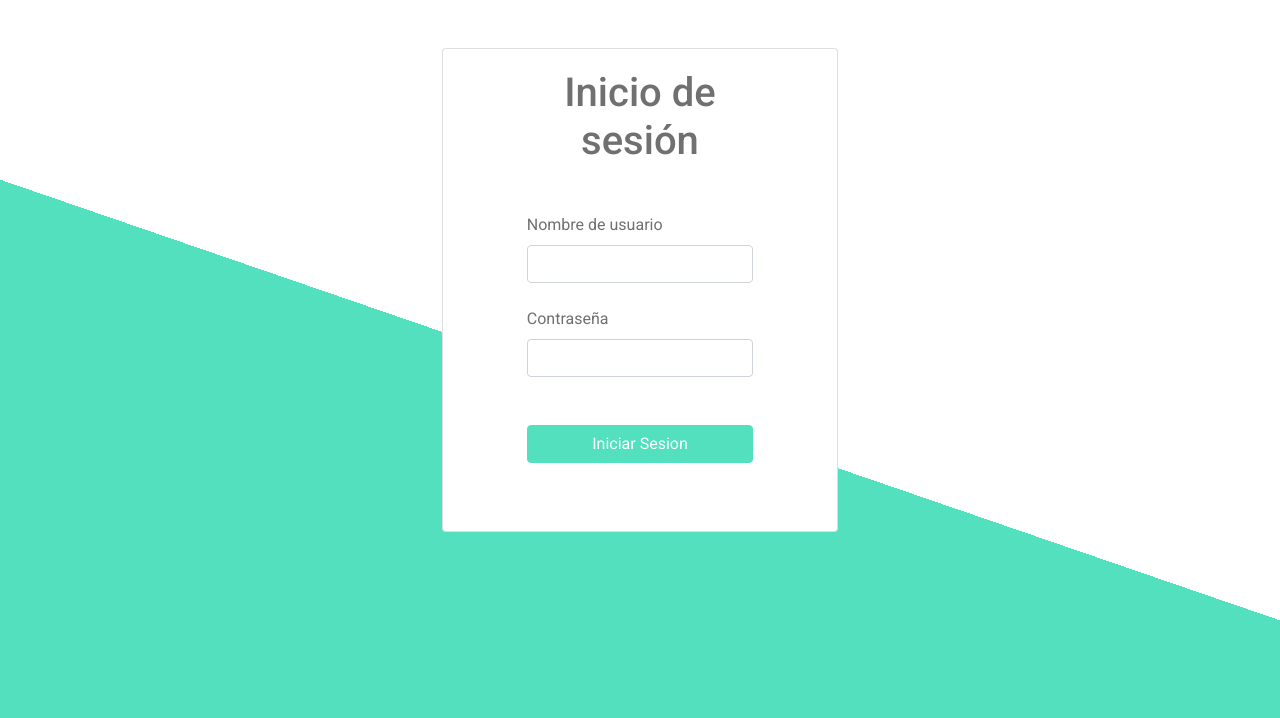
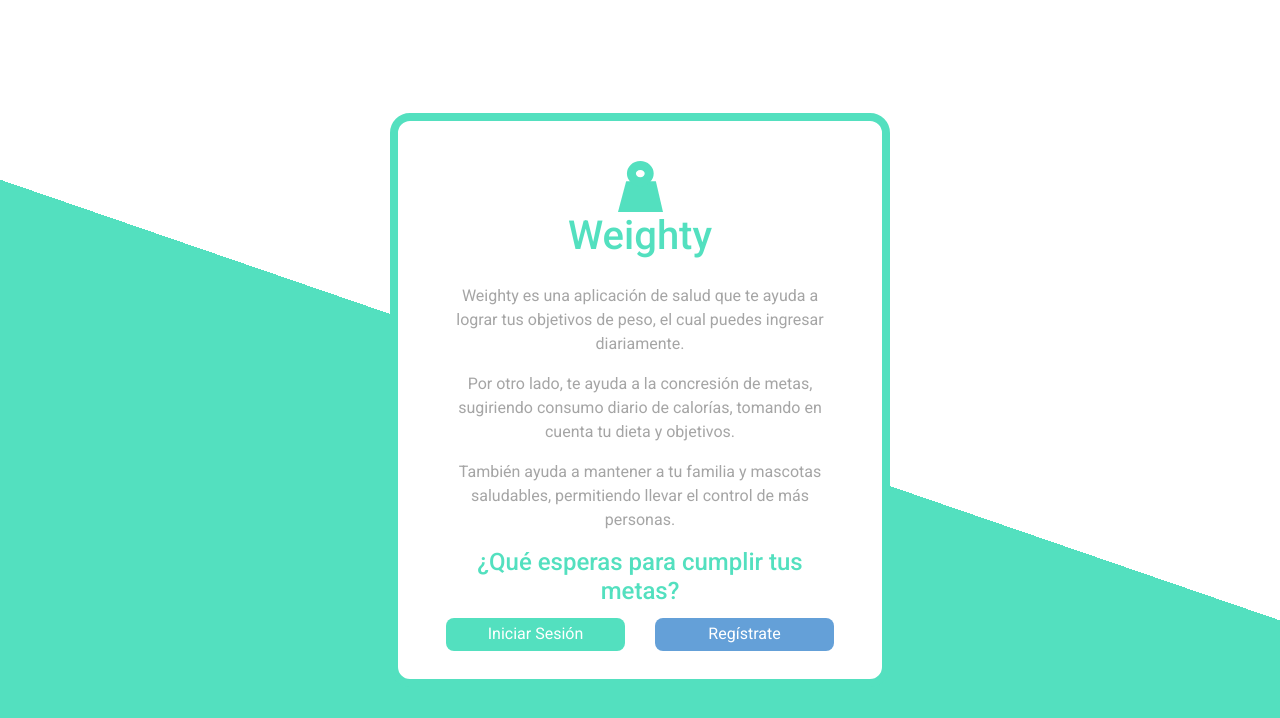
Before and after one commit to MattRomero/weighty, a Vue app in the folder client/: page / in a window 1280 px wide. Shown: the top 718 px of the page. Built offline with nearby package versions, Linux system fonts and the light colour scheme.

Commit message:
adds home and routes

```diff
--- a/client/src/App.vue
+++ b/client/src/App.vue
@@ -18,6 +18,7 @@
   background-color: #fff;
   border-radius: 1.25rem;
   padding: 1.5rem 1rem;
+  max-width: 500px;
 }
 
 
--- a/client/src/components/family/Family.vue
+++ b/client/src/components/family/Family.vue
@@ -1,12 +1,12 @@
 <template>
     <b-container>
         <b-row>
-            <b-col class="col-12 col-md-6 col-lg-4">
+            <b-col class="col-12 col-md-6 col-lg-4 mt-4">
                 <button class="add-btn" v-b-modal="'add-modal'">
                     <img src="../../assets/add.svg" class="pt-3" alt="add-icon" srcset=""/>
                 </button>
             </b-col>
-            <b-col v-for="member in familyMembers" :key="member.id" class="col-12 col-md-4">
+            <b-col v-for="member in familyMembers" :key="member.id" class="col-12 col-md-4 mt-4">
                 <FamilyCard :profileInfo="member"/>
             </b-col>
         </b-row>
@@ -71,8 +71,12 @@ export default {
 }
 </script>
 
-<style scoped>
-.add-btn {
+<style>
+body {
+    background: #f1f4fa;
+}
+
+button.add-btn {
     background: none;
     border: 0;
     outline: none;
--- a/client/src/components/family/FamilyCard.vue
+++ b/client/src/components/family/FamilyCard.vue
@@ -6,7 +6,9 @@
       <p>Peso actual</p>
     </div>
     <div class="card-bottom">
-      <b-button v-b-modal="'edit-modal'" class='family__card-btn'>Ver detalles</b-button>
+      <router-link :to="{ name: 'FamilyDetails', params: { memberId: profileInfo.id }}">
+              <b-button v-b-modal="'edit-modal'" class='family__card-btn'>Ver detalles</b-button>
+      </router-link>
     </div>
   </div>
 </template>
--- /dev/null
+++ b/client/src/components/family/FamilyMember.vue
@@ -0,0 +1,64 @@
+<template>
+<b-container>
+    <b-row class="d-flex justify-content-center">
+        <b-col class="col-12 col-md-8 col-lg-4">
+            <ProfileCard :profileInfo="person"/>
+        </b-col>
+        <b-col class="weighty-card col-12 col-md-8 mgt-1">
+            <h2>Progreso de {{person.name}}</h2>
+            <LineChart :chartData="chartData"></LineChart>
+        </b-col>
+    </b-row>
+</b-container>
+</template>
+
+<script>
+import ProfileCard from '../profile/profileCard/ProfileCard';
+import LineChart from '../Charts/LineChart';
+
+export default {
+    name: "FamilyMember",
+    components: {
+        ProfileCard,
+        LineChart
+    },
+    data(){
+        return {
+            person: {name: 'Héctor', weight: 69, idealWeight: 62,  goal: 'Tonificar'},
+            chartData: null
+      }
+    },
+    mounted() {
+        this.fillData();
+    },
+    methods: {
+        fillData() {
+            this.chartData = {
+                labels: ["01 Enero","02 Enero",	"03 Enero",	"04 Enero",	"05 Enero",	"06 Enero",	"07 Enero", "08 Enero", "09 Enero", "Hoy"],
+          datasets: [
+            {
+              label: 'Peso',
+              data: [85, 50, 74, 80, 72, 83, 70, 65, 62, 50],
+              fill: false,
+              borderColor: '#53E0BF',
+              backgroundColor: '#53E0BF',
+              borderWidth: 1
+            },
+            {
+              label: 'IMC',
+              data: [23, 30, 20, 30, 30, 54, 54,23, 12, 43],
+              fill: false,
+              borderColor: '#56cfe1',
+              backgroundColor: '#56cfe1',
+              borderWidth: 1
+            }
+          ]
+            }
+        }
+
+}
+}
+</script>
+
+<style scoped>
+</style>
--- a/client/src/components/family/router.js
+++ b/client/src/components/family/router.js
@@ -1,8 +1,12 @@
-const Family = [{
+export const Family = [{
     path: '/family',
     name: 'Family',
     component: () => import('../../views/Family.vue'),
 
 }]
 
-export default Family
+export const FamilyDetails = [{
+    path: '/family/:memberId',
+    name: 'FamilyDetails',
+    component: () => import('../../views/FamilyDetails.vue'),
+}]
--- a/client/src/login/router.js
+++ b/client/src/login/router.js
@@ -1,6 +1,6 @@
 const Login = [
   {
-    path: "/",
+    path: "/login",
     name: "login",
     component: () => import("../views/TheLogin.vue")
   }
--- a/client/src/router/index.js
+++ b/client/src/router/index.js
@@ -2,12 +2,17 @@ import Vue from "vue";
 import login from "../login/router";
 import VueRouter from "vue-router";
 import Profile from "../components/profile/router";
-import Family from "../components/family/router";
+import { Family, FamilyDetails } from "../components/family/router";
 
 Vue.use(VueRouter);
 
 const routes = [
   ...login,
+  {
+    path: '/',
+    name: 'home',
+    component: () => import("../views/Home.vue")
+  },
   {
     path: "/layout",
     name: "Layout",
@@ -16,6 +21,7 @@ const routes = [
       /* Aqui van los componentes que se ven debajo de la barra de navegacion */
       ...Profile,
       ...Family,
+      ...FamilyDetails,
     ]
   }
 ];
--- /dev/null
+++ b/client/src/views/FamilyDetails.vue
@@ -0,0 +1,20 @@
+<template>
+  <b-container>
+      <FamilyMember/>
+  </b-container>
+</template>
+
+<script>
+import FamilyMember from '../components/family/FamilyMember'
+export default {
+    name: "FamilyDetails",
+    components: {
+        FamilyMember
+    }
+
+}
+</script>
+
+<style>
+
+</style>
--- /dev/null
+++ b/client/src/views/Home.vue
@@ -0,0 +1,66 @@
+<template>
+  <b-container class="home__container d-flex align-items-center justify-content-center">
+      <div class="weighty-card px-5">
+          <div class="home__logo py-3">
+            <img src="../assets/logo.svg" alt="weighty-logo" width='45'>
+            <h1>Weighty</h1>
+          </div>
+          <div class="home__description">
+              <p>Weighty es una aplicación de salud que te ayuda a lograr tus objetivos de peso, el cual puedes ingresar diariamente.</p>
+              <p>Por otro lado, te ayuda a la concresión de metas, sugiriendo consumo diario de calorías, tomando en cuenta tu dieta y objetivos.</p>
+              <p>También ayuda a mantener a tu familia y mascotas saludables, permitiendo llevar el control de más personas.</p>
+              <h4>¿Qué esperas para cumplir tus metas?</h4>
+          </div>
+          <div class="home__btns">
+              <b-row>
+                  <b-col class='col-12 col-md-6 my-1'>
+                      <router-link to="/login"><button class="w-100 btns__login">Iniciar Sesión</button></router-link>
+                  </b-col>
+                  <b-col class='col-12 col-md-6 my-1'>
+                      <router-link to="/signup"><button class="w-100 btns__signup">Regístrate</button></router-link>
+                  </b-col>
+              </b-row>
+          </div>
+
+      </div>
+  </b-container>
+</template>
+
+<script>
+export default {
+
+}
+</script>
+
+<style>
+body {
+  background-image: -webkit-linear-gradient(-109deg, white 50%, #53e0bf 50%);
+}
+.weighty-card {
+  border: 0.5rem solid #53E0BF;
+}
+
+.weighty-card h1, .weighty-card h4 {
+    color: #53E0BF;
+}
+.home__container {
+    height: 100vh;
+}
+.home__description p{
+    color: #707070a1;
+}
+.home__btns button {
+  border: none;
+  padding: 0.3rem 2rem;
+  border-radius: 0.5rem;
+  width: 100%;
+  color: #fff;
+}
+.home__btns .btns__login {
+    background-color: #53e0bf;
+}
+.home__btns .btns__signup {
+    background-color: #64A0D8;
+}
+
+</style>
```
Also changed, not shown: client/src/components/family/FamilyDetails.vue (deleted, +0 -15 lines), client/src/assets/logo.svg (added), client/src/components/family/routerFM.js (added).
